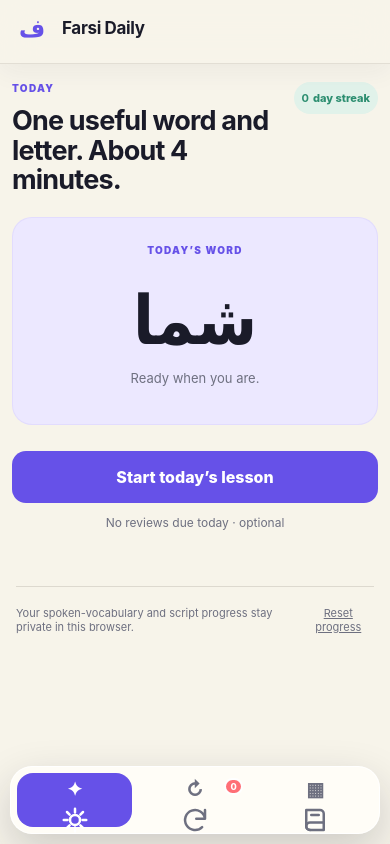
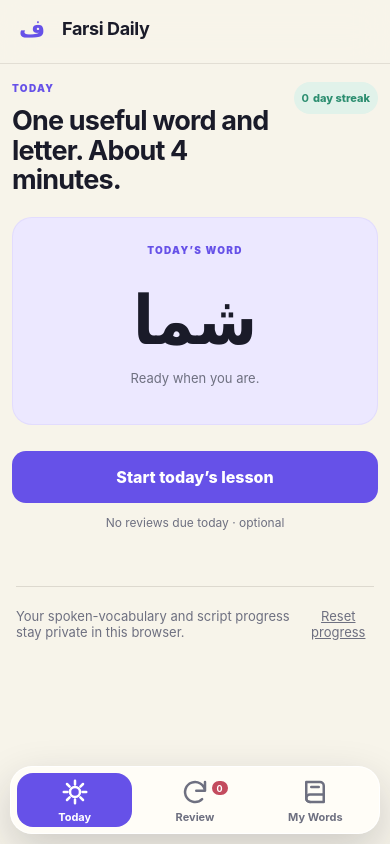
Before and after one commit to flesentine/farsitutor, a plain HTML site: page index.html in a window 390 px wide. Drawn offline with Linux system fonts and the light colour scheme.

Commit message:
Fix lesson navigation and mobile controls: update learning-upgrade.css

```diff
--- a/learning-upgrade.css
+++ b/learning-upgrade.css
@@ -1,5 +1,3 @@
-@import url('./mobile-experience.css?v=1');
-
 .sentence-speak-btn {
   display: inline-flex;
   align-items: center;
```
